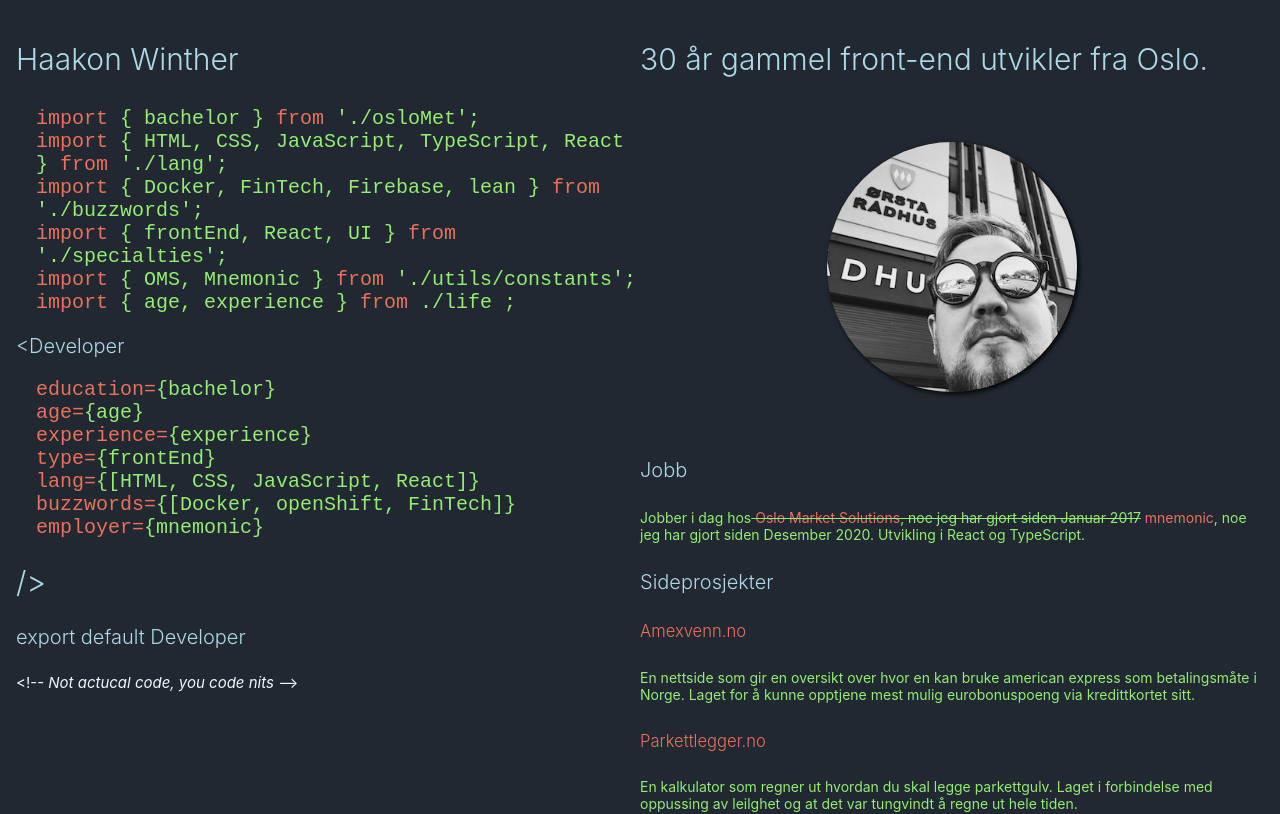
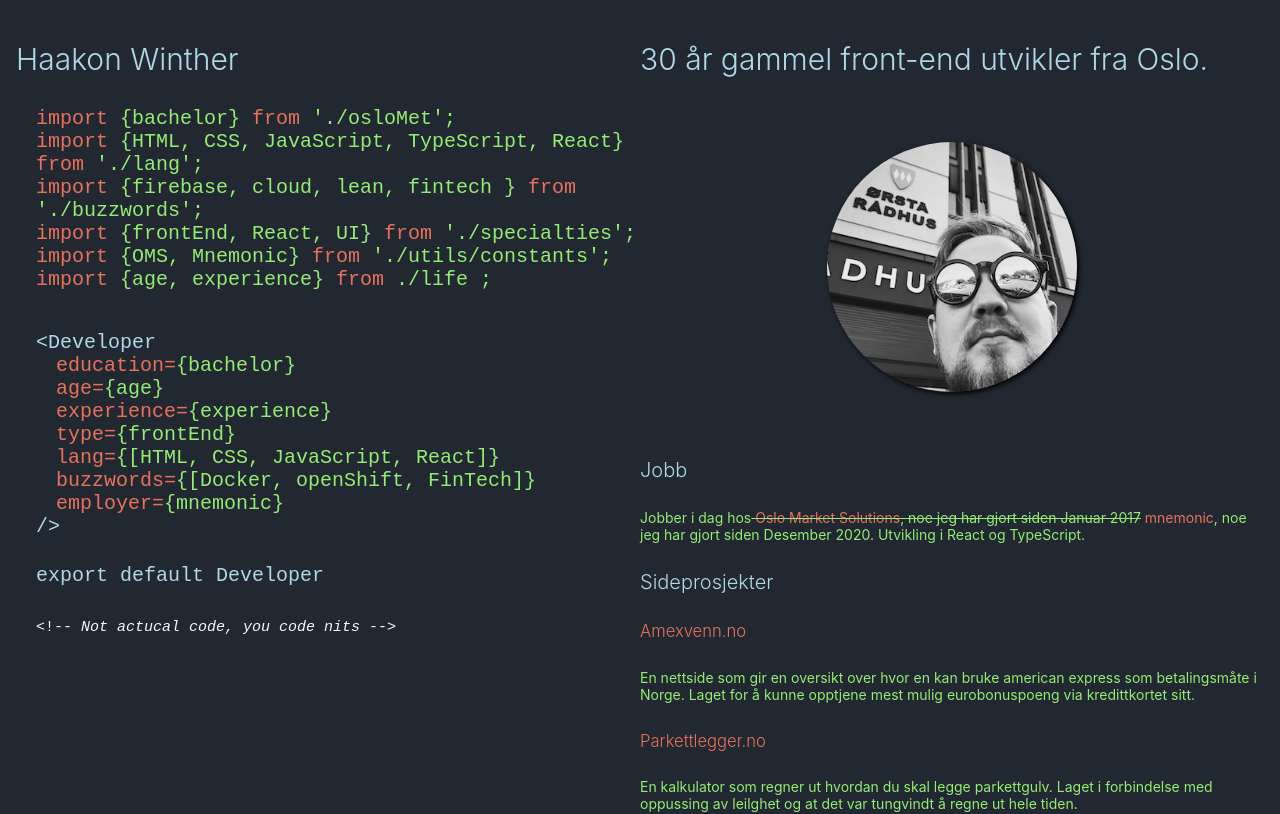
Before and after one commit to HaakonW/haakonw, a React (Create React App) app: page / in a window 1280 px wide. Shown: the top 814 px of the page. Built offline with nearby package versions, Linux system fonts and the light colour scheme.

Commit message:
Going for that 100% lighthouse score"

```diff
--- a/src/App.css
+++ b/src/App.css
@@ -40,21 +40,30 @@ small {
   font-size: 0.75em;
 }
 
-ul {
-  list-style: none;
-  padding: 0;
+.imports, .codeBlock {
   font-family: 'Courier New', Courier, monospace;
-  font-size: 1em;
   margin: 5px 0px 5px 20px;
   color: #e9715c;
 }
 
-
-ul span {
-  color: #93ec73;
+.codeBlock {
+margin-top: 2em;
+margin-bottom: 2em;
 }
 
 
+.codeBlock > h3 {
+  margin: 0;
+}
+
+.codeBlock > div {
+  margin-left: 1em;
+}
+
+
+.imports span, .codeBlock span {
+  color: #93ec73;
+}
 
 .grid-1 {
   display: grid;
@@ -78,7 +87,6 @@ ul span {
 /* items */
 
 .grid-1 div {
-  color: white;
   font-size: 20px;
   }
 
--- a/src/CodeBlock.js
+++ b/src/CodeBlock.js
@@ -3,31 +3,31 @@ import React from 'react';
 import './App.css';
 
 const CodeBlock = () => (
-  <article>
+  <article className="codeBlock">
     <h3>{'<'}Developer</h3>
-    <ul>
-      <li>
+    <div>
+      <div>
         education=<span>{'{bachelor}'} </span>
-      </li>
-      <li>
+      </div>
+      <div>
         age=<span>{'{age}'} </span>
-      </li>
-      <li>
+      </div>
+      <div>
         experience=<span>{'{experience}'} </span>
-      </li>
-      <li>
+      </div>
+      <div>
         type=
         <span>{'{frontEnd}'}</span>
-      </li>
-      <li>
+      </div>
+      <div>
         lang=
         <span>{'{[HTML, CSS, JavaScript, React]}'}</span>
-      </li>
-      <li>
+      </div>
+      <div>
         buzzwords=
         <span>{'{[Docker, openShift, FinTech]}'} </span>
-      </li>
-      <li>
+      </div>
+      <div>
         employer=
         <a
           href="http://wwww.mnemonic.io"
@@ -36,11 +36,11 @@ const CodeBlock = () => (
         >
           <span>{'{mnemonic}'}</span>
         </a>
-      </li>
-    </ul>
-    <h2>{' />'}</h2>
+      </div>
+    </div>
+    <h3>{' />'}</h3>
 
-    <h3>export default Developer</h3>
+    <h4>export default Developer</h4>
     <small>
       {'<!--'} <i>Not actucal code, you code nits</i> {'-->'}
     </small>
--- a/src/Imports.js
+++ b/src/Imports.js
@@ -2,30 +2,30 @@ import React from 'react';
 import './App.css';
 
 const Imports = () => (
-  <ul>
-    <li>
-      import <span>{'{ bachelor }'}</span> from
+  <div className="imports">
+    <div>
+      import <span>{'{bachelor}'}</span> from
       <span> './osloMet';</span>
-    </li>
-    <li>
-      import <span>{'{ HTML, CSS, JavaScript, TypeScript, React }'}</span> from
+    </div>
+    <div>
+      import <span>{'{HTML, CSS, JavaScript, TypeScript, React}'}</span> from
       <span> './lang';</span>
-    </li>
-    <li>
-      import <span>{'{ Docker, FinTech, Firebase, lean }'}</span> from
+    </div>
+    <div>
+      import <span>{'{firebase, cloud, lean, fintech }'}</span> from
       <span> './buzzwords';</span>
-    </li>
-    import <span>{' { frontEnd, React, UI } '}</span> from
+    </div>
+    import <span>{' {frontEnd, React, UI} '}</span> from
     <span> './specialties';</span>
-    <li>
-      import <span>{' { OMS, Mnemonic } '}</span> from
+    <div>
+      import <span>{' {OMS, Mnemonic} '}</span> from
       <span> './utils/constants';</span>
-    </li>
-    <li>
-      import <span>{'{ age, experience }'}</span> from
+    </div>
+    <div>
+      import <span>{'{age, experience}'}</span> from
       <span>{' ./life '};</span>
-    </li>
-  </ul>
-)
+    </div>
+  </div>
+);
 
 export default Imports;
```
